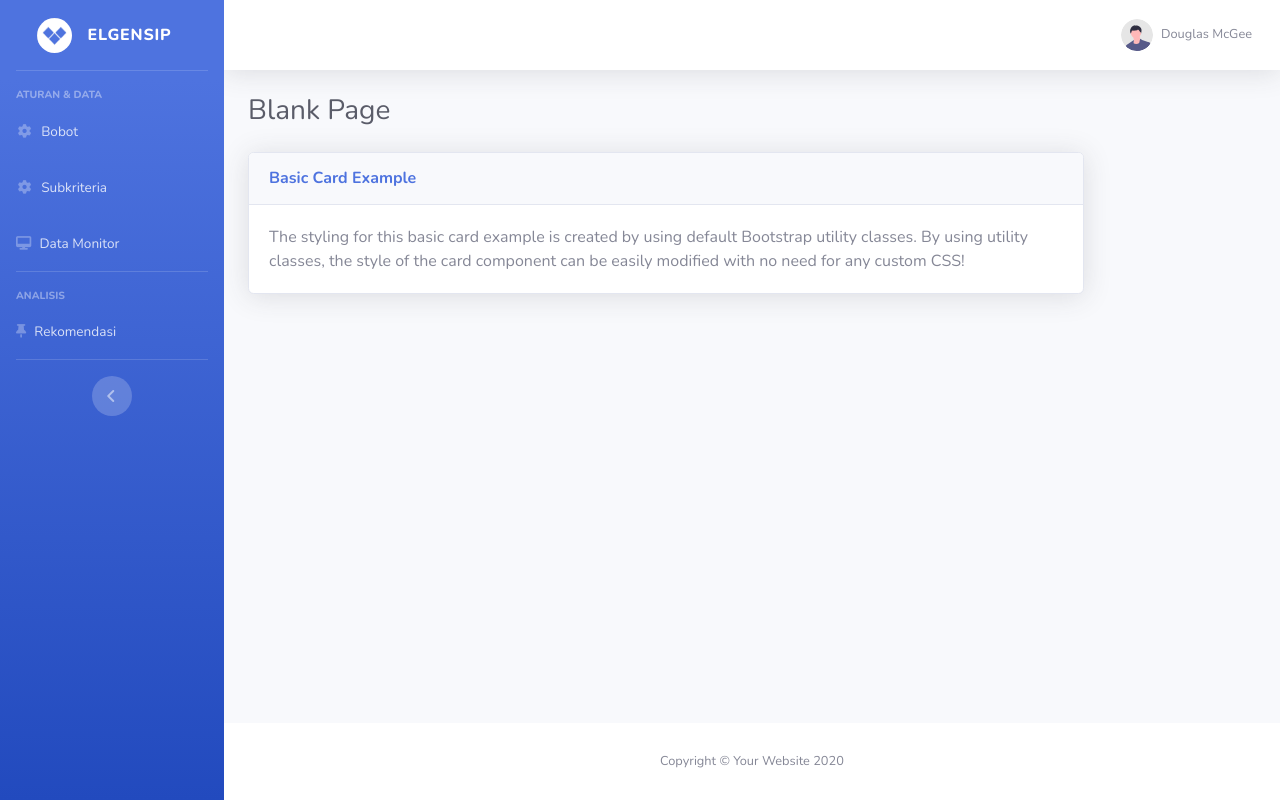
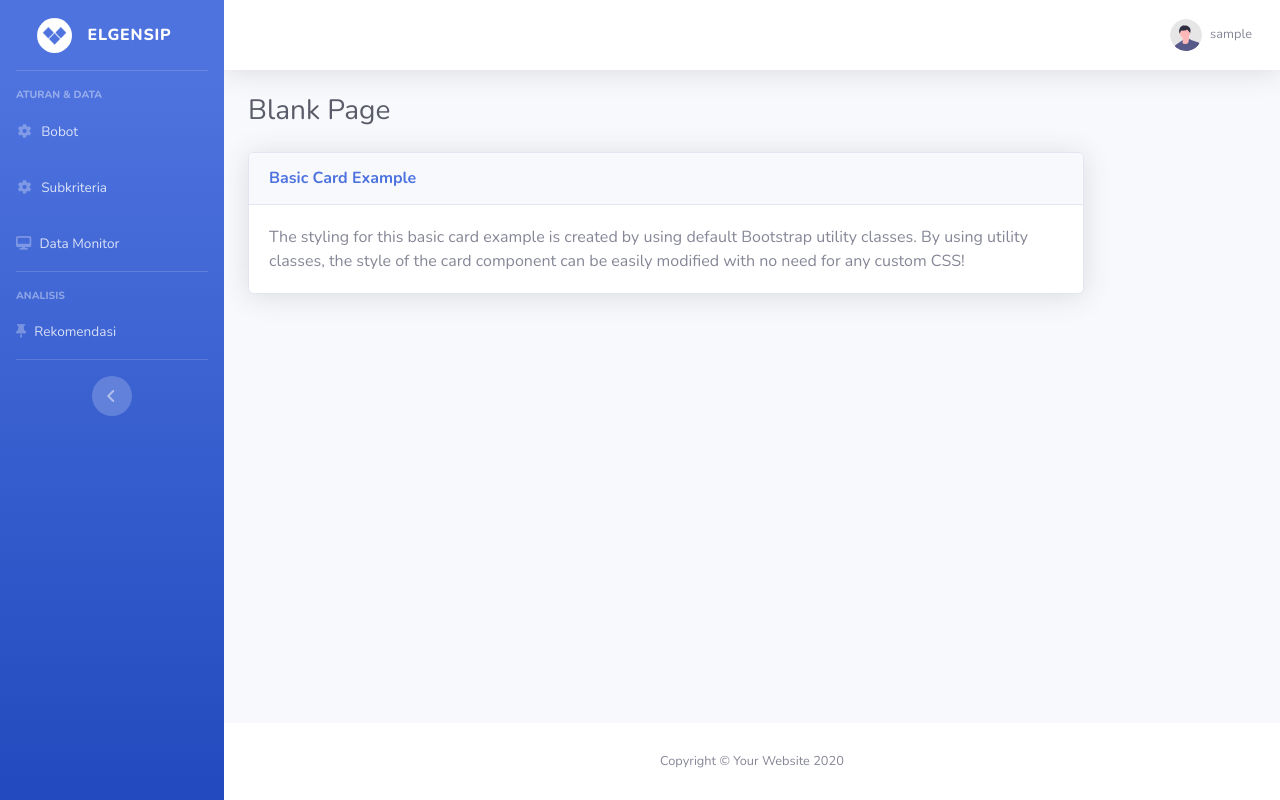
Before and after one commit to fikriwado/SPK_Topsis_Rekomendasi-Monitor, a PHP site: page /index.php in a window 1280 px wide. Run offline with PHP 8.4, Linux system fonts and the light colour scheme; the visitor is signed in with stand-in values (Sample User, id 1); some libraries are stand-ins or nearby versions.

Commit message:
update topbar

```diff
--- a/partials/topbar.php
+++ b/partials/topbar.php
@@ -28,7 +28,7 @@
           src="assets/img/undraw_profile.svg"
         />
         <span class="d-none d-lg-inline text-gray-600 small"
-          >Douglas McGee</span
+          ><?= $_SESSION['username']; ?></span
         >
       </a>
       <!-- Dropdown - User Information -->
```
